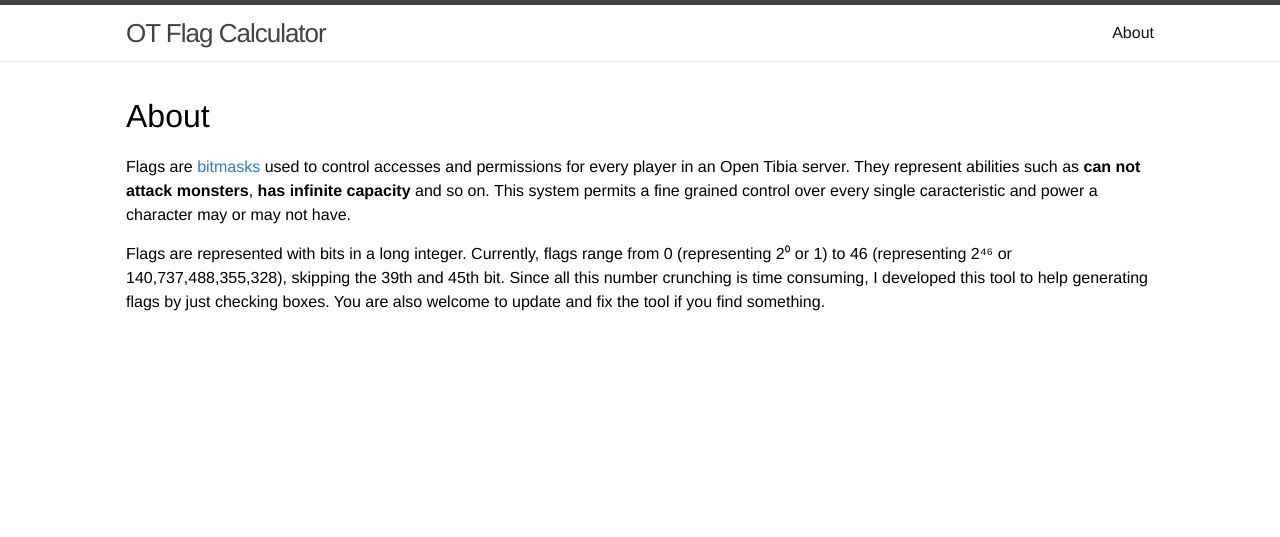
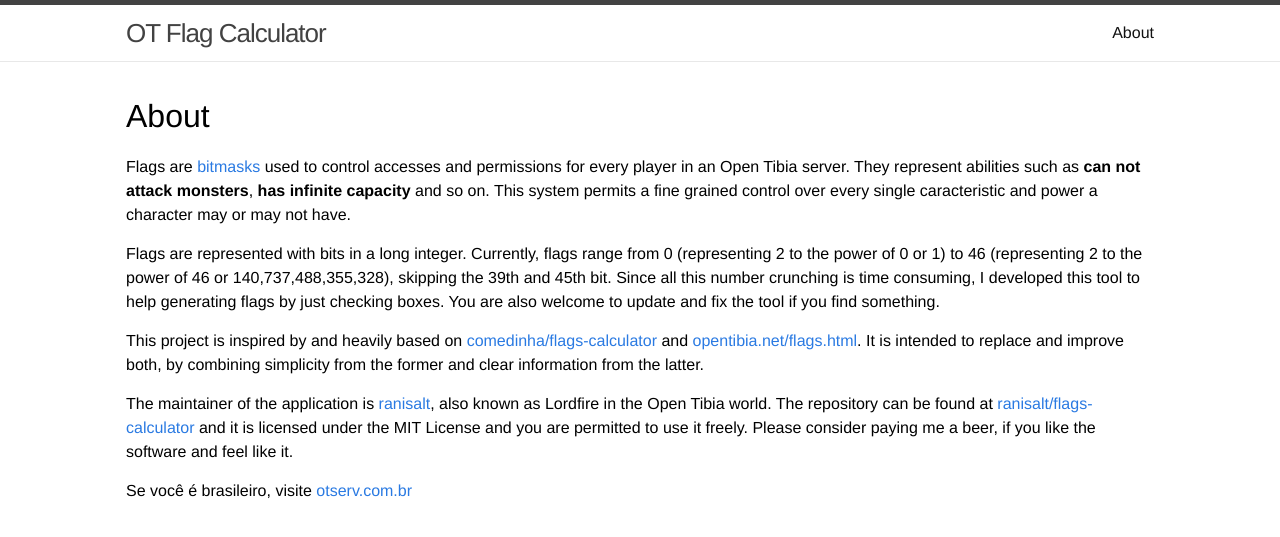
Before and after one commit to ranisalt/flags-calculator, a Jekyll site: the page built from about.md, in a window 1280 px wide. Shown: the top 537 px of the page. Built offline with Jekyll 4.4.1, drawn with Linux system fonts in a browser that asks for light colours.

Commit message:
Add more text and information to about page

```diff
--- a/about.md
+++ b/about.md
@@ -11,7 +11,22 @@ capacity** and so on. This system permits a fine grained control over every
 single caracteristic and power a character may or may not have.
 
 Flags are represented with bits in a long integer. Currently, flags range from
-0 (representing 2⁰ or 1) to 46 (representing 2⁴⁶ or 140,737,488,355,328),
-skipping the 39th and 45th bit. Since all this number crunching is time
-consuming, I developed this tool to help generating flags by just checking
-boxes. You are also welcome to update and fix the tool if you find something.
+0 (representing 2 to the power of 0 or 1) to 46 (representing 2 to the power of
+46 or 140,737,488,355,328), skipping the 39th and 45th bit. Since all this
+number crunching is time consuming, I developed this tool to help generating
+flags by just checking boxes. You are also welcome to update and fix the tool if
+you find something.
+
+This project is inspired by and heavily based on
+[comedinha/flags-calculator](https://github.com/comedinha/flags-calculator) and
+[opentibia.net/flags.html](http://opentibia.net/page/flags.html). It is intended
+to replace and improve both, by combining simplicity from the former and clear
+information from the latter.
+
+The maintainer of the application is [ranisalt](https://github.com/ranisalt),
+also known as Lordfire in the Open Tibia world. The repository can be found at
+[ranisalt/flags-calculator](http://github.com/ranisalt/flags-calculator) and it
+is licensed under the MIT License and you are permitted to use it freely. Please
+consider paying me a beer, if you like the software and feel like it.
+
+Se você é brasileiro, visite [otserv.com.br](http://otserv.com.br)
```
